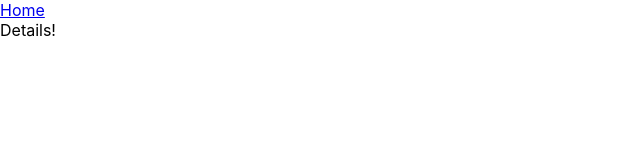
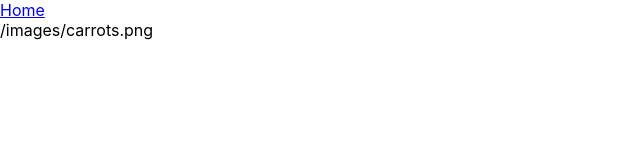
Before and after one commit to janauhrich/breadfriend, a React (Create React App) app: page /item/Carrots in a window 1280 px wide. Shown: the top 160 px of the page, without its empty margins (0-640 px from the left). Built offline with nearby package versions, Linux system fonts and the light colour scheme.

Commit message:
router working with detail page

```diff
--- a/src/ItemDetail.js
+++ b/src/ItemDetail.js
@@ -1,14 +1,31 @@
 import React from 'react';
 import './App.css';
-import { BrowserRouter as Router, Route, Switch, Link } from 'react-router-dom';
+import { BrowserRouter as Link } from 'react-router-dom';
+import itemsJson from "./_data/items.json";
 
-function itemDetail() {
-  return (
-    <div className="Landing">
-        Details!
-    </div>
-  );
+class ItemDetail extends React.Component {
+    constructor(props) {
+        super(props);
+        this.state = {
+            itemData: itemsJson
+        }
+    }
+    render() {
+        const item = this.state.itemData.find(itemArray=> {
+            return itemArray.itemName === this.props.match.params.name
+        })
+        return (
+            <div className="details">
+              {item.name}
+              {item.image}
+          </div>
+        );
+    }
+
 }
 
 
-export default itemDetail;
+
+
+
+export default ItemDetail;
```
